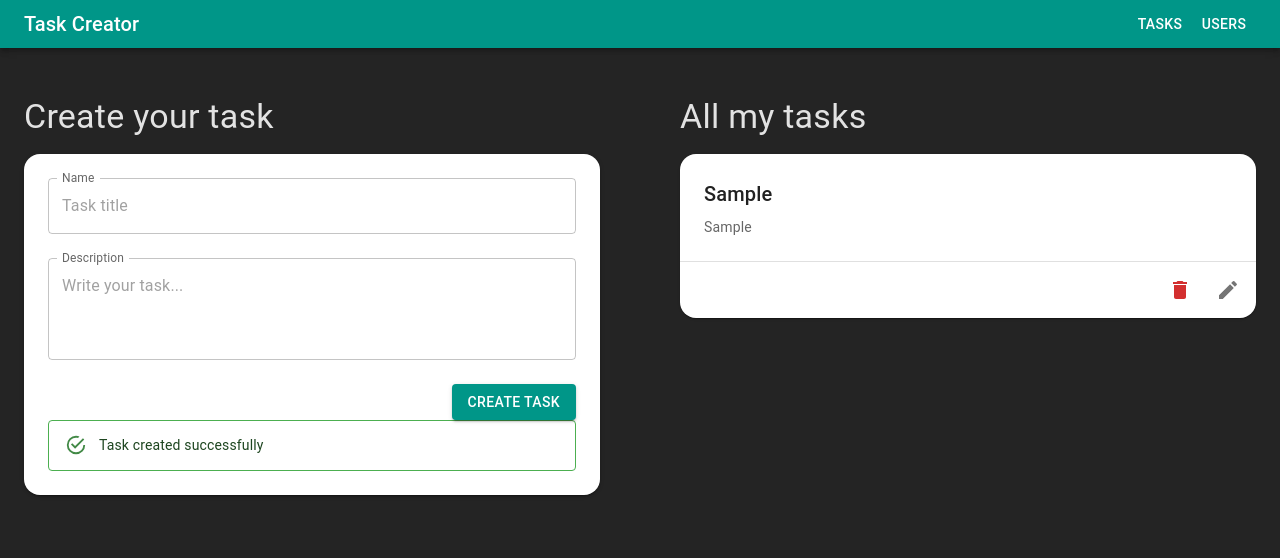
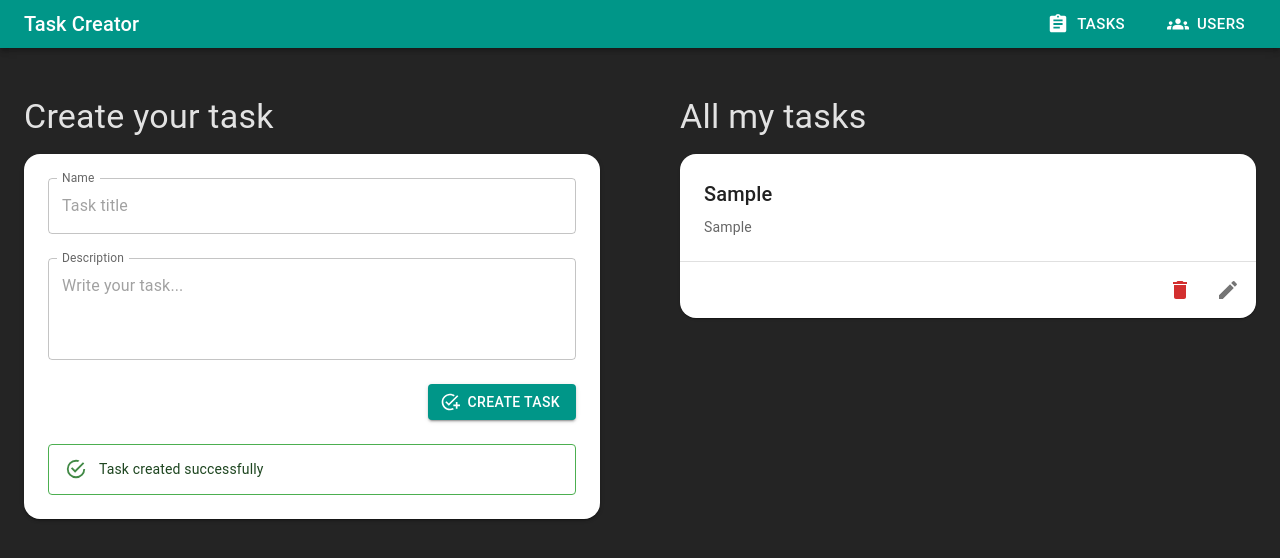
Before and after one commit to filhodoto/task-creator, a React (Vite) app: page / in a window 1280 px wide. Both pictures are taken after typing "Sample", "Sample" into the empty fields and a click on the button "CREATE TASK". Shown: the top 558 px of the page. Built offline with nearby package versions, Linux system fonts and the light colour scheme.

Commit message:
Add icons to visual elements and other style changes

```diff
--- a/src/components/NavBar/index.tsx
+++ b/src/components/NavBar/index.tsx
@@ -1,27 +1,42 @@
 import React from 'react';
 import { AppBar, Toolbar, Typography, Button, Box } from '@mui/material';
 import { navPages } from '@/routes/routePages';
+import { useTheme } from '@mui/material/styles';
 import { Link as RouterLink } from 'react-router-dom';
+import AssignmentIcon from '@mui/icons-material/Assignment';
+import GroupsIcon from '@mui/icons-material/Groups';
 
 const NavBar: React.FC = () => {
+  const theme = useTheme();
+  // TODO:: This logic is very flawed and dependent on btn text, would need to do something better
+  const renderBtnIcon = (title: string) => {
+    return title === 'users' ? <GroupsIcon /> : <AssignmentIcon />;
+  };
   return (
     <AppBar position="static" sx={{ marginBottom: 6, alignItems: 'center' }}>
       <Box sx={{ maxWidth: 'xl', width: 1 }}>
-        <Toolbar variant="dense">
+        <Toolbar
+          variant="dense"
+          sx={{ display: 'flex', justifyContent: 'space-between' }}
+        >
           <Typography variant="h6" color="inherit" component="div">
             Task Creator
           </Typography>
-          <div style={{ flexGrow: 1 }} />
+          <div>
             {navPages.map(({ path, title }) => (
               <Button
                 key={title}
                 component={RouterLink}
                 to={path}
                 color="inherit"
+                size="large"
+                sx={{ marginLeft: theme.spacing(3) }}
+                startIcon={renderBtnIcon(title)}
               >
                 {title}
               </Button>
             ))}
+          </div>
         </Toolbar>
       </Box>
     </AppBar>
--- a/src/components/TasksForm/index.tsx
+++ b/src/components/TasksForm/index.tsx
@@ -7,6 +7,7 @@ import TextField from '@mui/material/TextField';
 import { useTheme } from '@mui/material/styles';
 import { Alert, Collapse, Paper } from '@mui/material';
 import { TaskProps } from '@/store/slices/tasksSlice';
+import AddTaskIcon from '@mui/icons-material/AddTask';
 
 interface TasksFormProps {
   onSubmit: (data: TaskProps) => void;
@@ -86,12 +87,17 @@ const TasksForm: React.FC<TasksFormProps> = ({ onSubmit }) => {
         type="submit"
         color="primary"
         sx={{ alignSelf: 'flex-end' }}
+        startIcon={<AddTaskIcon />}
       >
         Create Task
       </Button>
 
       <Collapse in={showAlert}>
-        <Alert variant="outlined" severity="success">
+        <Alert
+          sx={{ marginTop: theme.spacing(3) }}
+          variant="outlined"
+          severity="success"
+        >
           Task created successfully
         </Alert>
       </Collapse>
--- a/src/components/TasksList/index.tsx
+++ b/src/components/TasksList/index.tsx
@@ -1,5 +1,5 @@
 import React from 'react';
-import { Alert, Typography } from '@mui/material';
+import { Alert } from '@mui/material';
 import { TaskProps, deleteTask } from '@/store/slices/tasksSlice';
 import { useAppSelector, useAppDispatch } from '@/store/hooks';
 import TaskItem from '../TaskItem';
--- a/src/pages/UserProfile/index.tsx
+++ b/src/pages/UserProfile/index.tsx
@@ -4,6 +4,7 @@ import {
   Alert,
   Avatar,
   Box,
+  Fade,
   List,
   ListItem,
   ListItemText,
@@ -46,6 +47,7 @@ const UserProfile = () => {
         </Alert>
       )}
       {profile && (
+        <Fade in>
           <Box
             sx={{
               display: 'flex',
@@ -112,7 +114,10 @@ const UserProfile = () => {
                   <ListItemIcon>
                     <PersonIcon sx={{ fontSize: 50 }} />
                   </ListItemIcon>
-                <ListItemText primary="Username" secondary={profile.username} />
+                  <ListItemText
+                    primary="Username"
+                    secondary={profile.username}
+                  />
                 </ListItem>
                 <ListItem>
                   <ListItemIcon>
@@ -138,6 +143,7 @@ const UserProfile = () => {
               </List>
             </Paper>
           </Box>
+        </Fade>
       )}
     </>
   );
```
Lines whose indentation alone changed are shown as unchanged.
